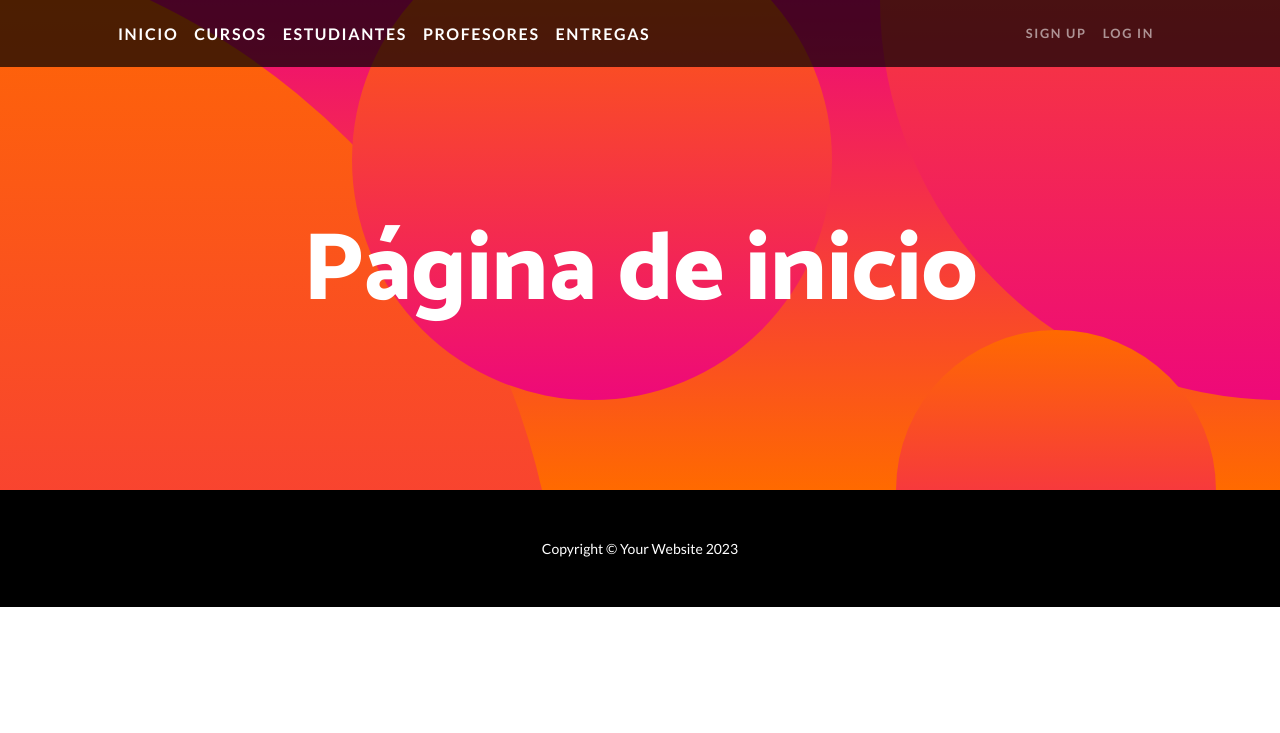
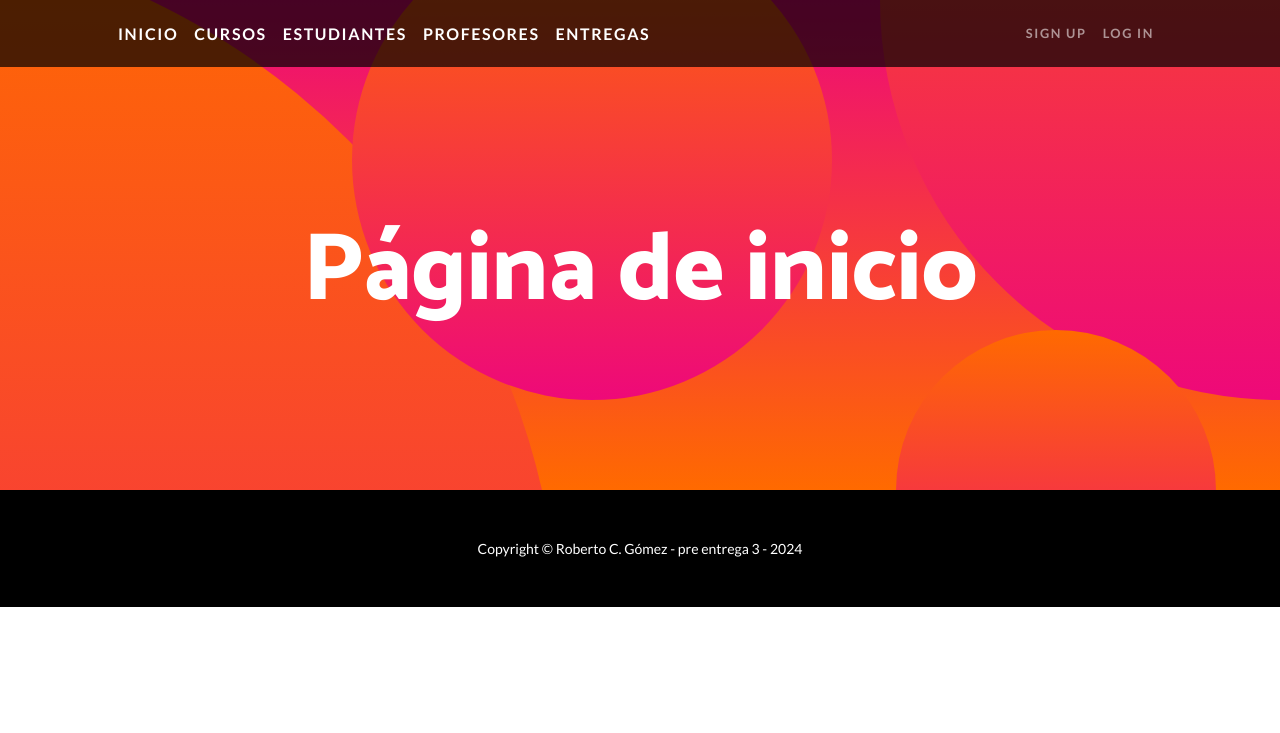
Before and after one commit to robertoconradogomez/entrega-final-gomez, a Django app: template app1/templates/app1/inicio.html in a window 1280 px wide. Shown: the top 733 px of the page. Run offline with Django 5.2, Linux system fonts and the light colour scheme; the template is opened without the code that fills it, so the values that code supplies are empty; some libraries are stand-ins or nearby versions.

Commit message:
third commit

```diff
--- a/app1/templates/app1/inicio.html
+++ b/app1/templates/app1/inicio.html
@@ -100,7 +100,7 @@
         </section>-->
         <!-- Footer-->
         <footer class="py-5 bg-black">
-            <div class="container px-5"><p class="m-0 text-center text-white small">Copyright &copy; Your Website 2023</p></div>
+            <div class="container px-5"><p class="m-0 text-center text-white small">Copyright &copy; Roberto C. Gómez - pre entrega 3 - 2024</p></div>
         </footer>
         <!-- Bootstrap core JS-->
         <script src="https://cdn.jsdelivr.net/npm/bootstrap@5.2.3/dist/js/bootstrap.bundle.min.js"></script>
```
